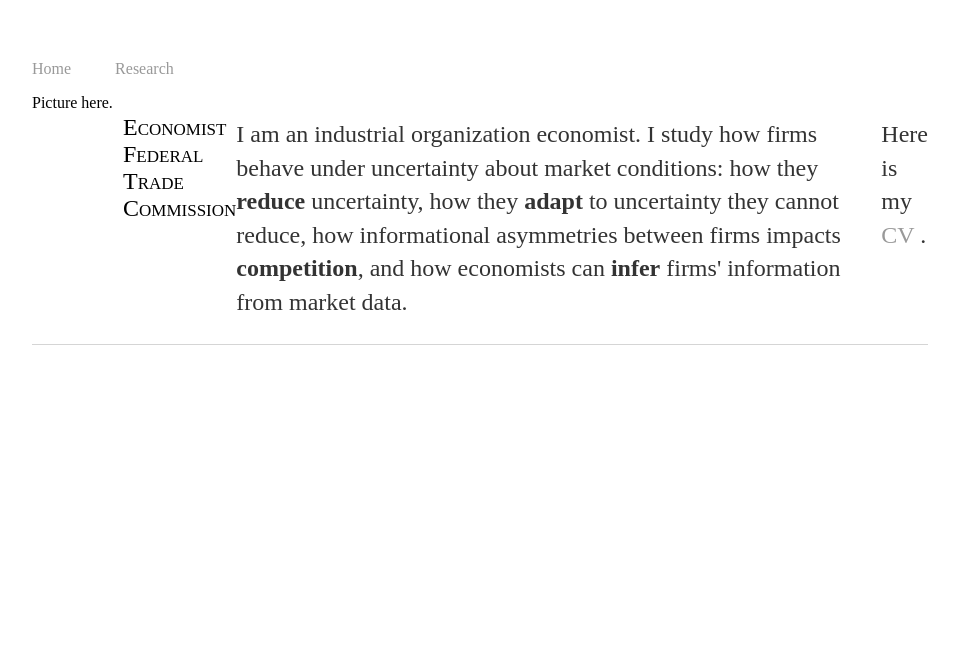
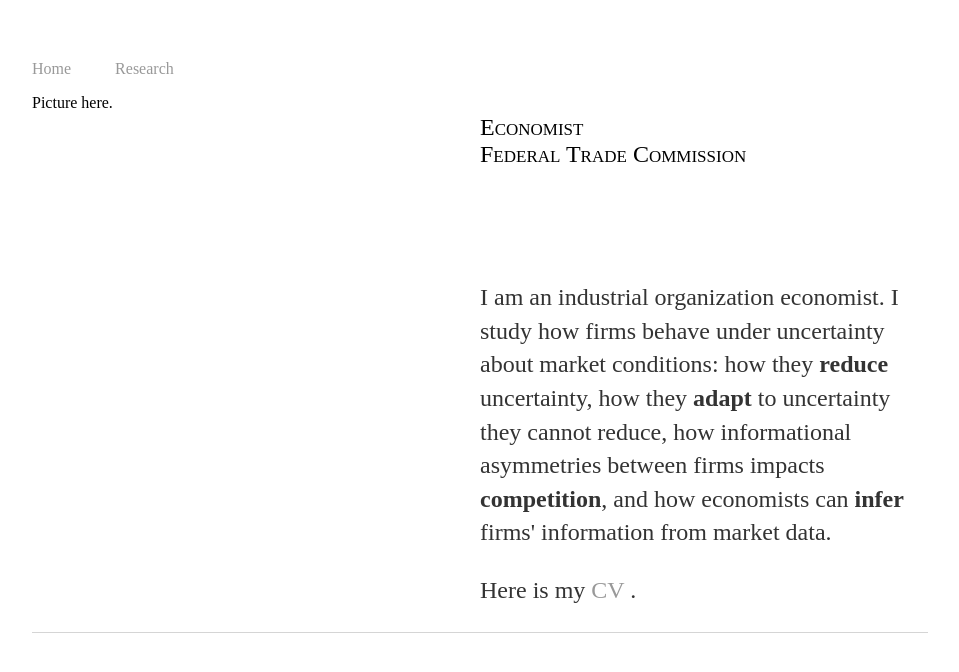
Before and after one commit to mleisten/mleisten.github.io, a Jekyll site: the page built from index.html, in a window 1280 px wide. Shown: the top 672 px of the page, without its empty margins (160-1119 px from the left). Built offline with Jekyll 4.4.1, drawn with Linux system fonts in a browser that asks for light colours.

Commit message:
Update index.html

```diff
--- a/index.html
+++ b/index.html
@@ -7,12 +7,14 @@
 	Picture here.
 </div>
 <div class="column">
-	<h2 text-align: center>Economist<br>
+	<h2 style = "margin-bottom:3cm" text-align: center>Economist<br>
 		Federal Trade Commission</h2>
-</div>
+
 <p> I am an industrial organization economist. I study how firms behave under uncertainty about market conditions:
 	how they <b>reduce</b> uncertainty, how they <b>adapt</b> to uncertainty they cannot reduce, how informational asymmetries between
 	firms impacts <b>competition</b>, and how economists can <b>infer</b> firms' information from market data.</p>
 
 <p> Here is my <a "https://www.dropbox.com/s/igmwu0098x7bdpa/Leisten_CV.pdf?dl=0"> CV </a>.</p>
+	</div>
+
 </div>
```
